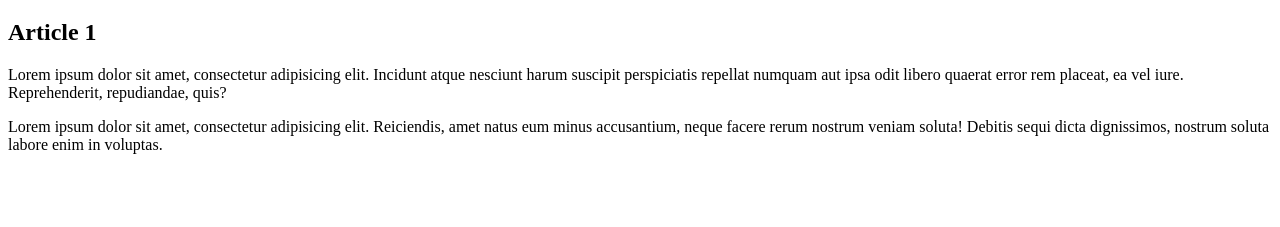
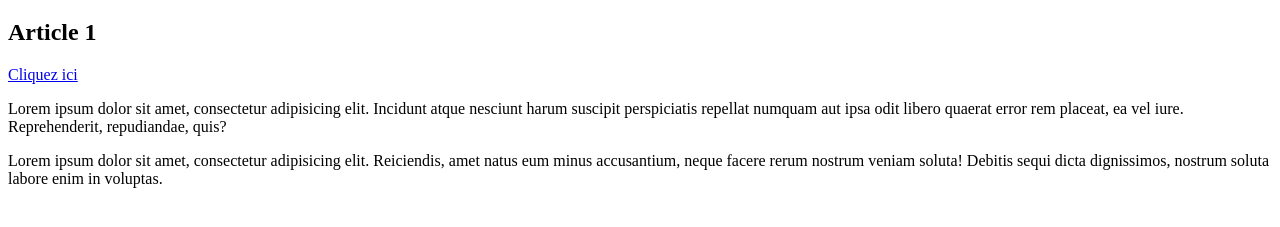
Before and after one commit to Manonrenaud/Repotest, a plain HTML site: page index.html in a window 1280 px wide. Shown: the part 61-288 px from the top of the page. Drawn offline with Linux system fonts and the light colour scheme.

Commit message:
Ajout du lien vers google

```diff
--- a/index.html
+++ b/index.html
@@ -7,7 +7,7 @@
 <body>
    <h1>Bienvenue sur mon site</h1>
    <h2> Article 1</h2>
-
+<a href="http://www.google.fr">Cliquez ici</a>
    <p>Lorem ipsum dolor sit amet, consectetur adipisicing elit. Incidunt atque nesciunt harum suscipit perspiciatis repellat numquam aut ipsa odit libero quaerat error rem placeat, ea vel iure. Reprehenderit, repudiandae, quis?</p>
 <p>Lorem ipsum dolor sit amet, consectetur adipisicing elit. Reiciendis, amet natus eum minus accusantium, neque facere rerum nostrum veniam soluta! Debitis sequi dicta dignissimos, nostrum soluta labore enim in voluptas.</p>
 </body>
```
